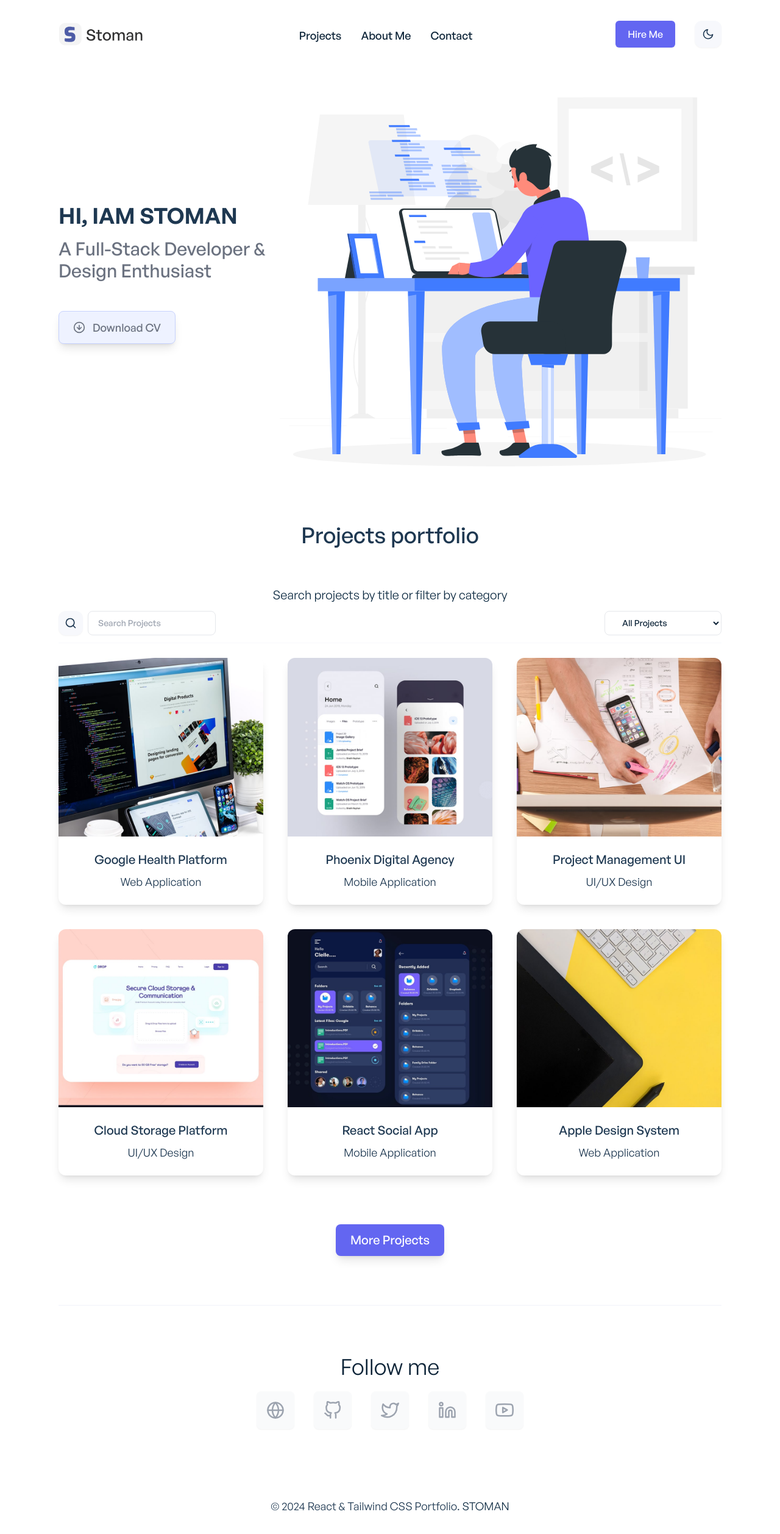
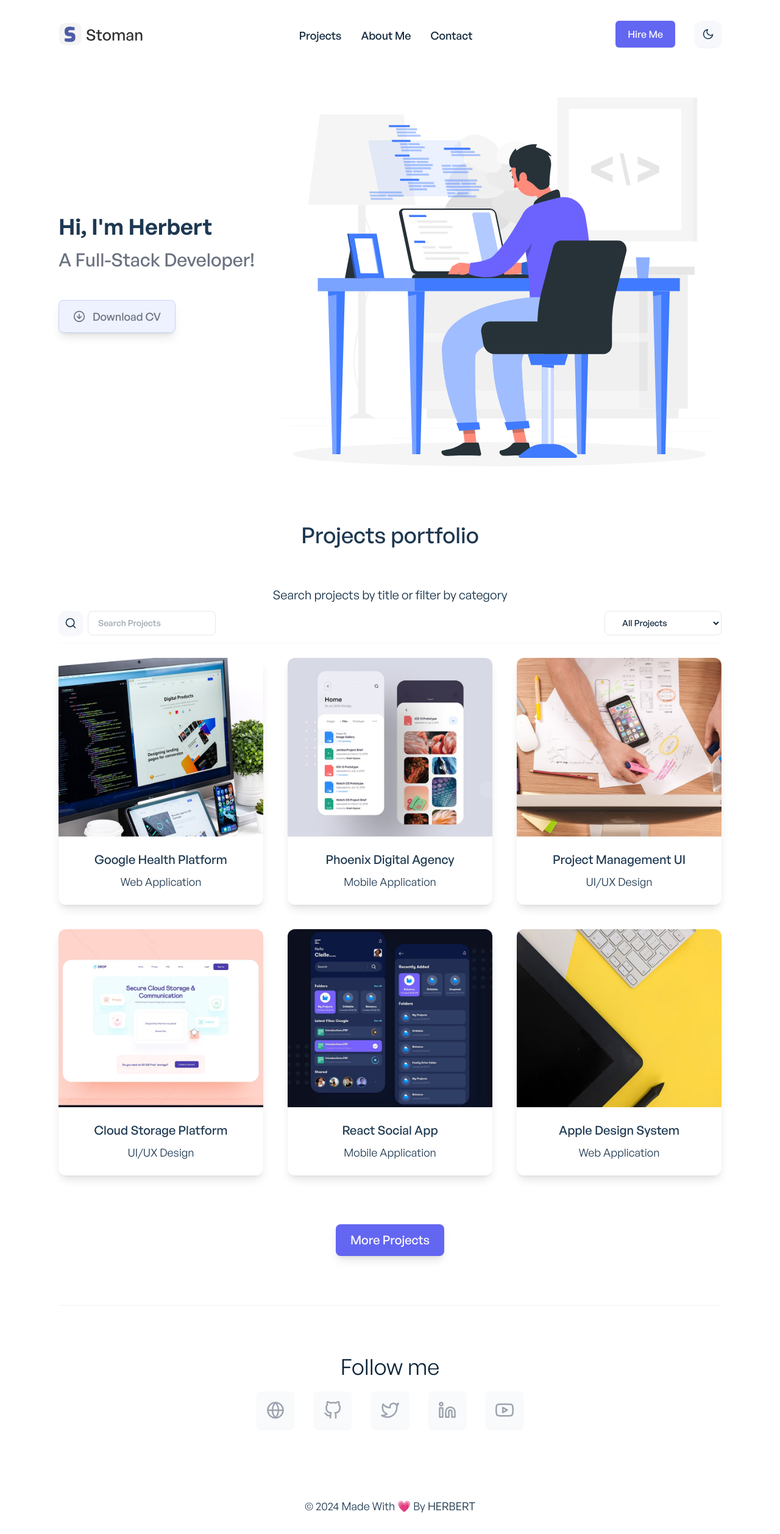
Before and after one commit to Herbert-RD/dev-portfolio, a React (Create React App) app: page / in a window 1280 px wide. Shown: the whole page at 61% size. Built offline with nearby package versions, Linux system fonts and the light colour scheme.

Commit message:
Name Changes

```diff
--- a/src/components/projects/ProjectsFilter.jsx
+++ b/src/components/projects/ProjectsFilter.jsx
@@ -16,10 +16,10 @@
                 sm:px-6
                 py-2
                 border
+								sm:w-2
                 dark:border-secondary-dark
                 rounded-lg
                 text-sm
-                sm:text-md
                 dark:font-medium
                 bg-secondary-light
                 dark:bg-ternary-dark
--- a/src/components/shared/AppBanner.jsx
+++ b/src/components/shared/AppBanner.jsx
@@ -23,9 +23,9 @@
 						duration: 0.9,
 						delay: 0.1,
 					}}
-					className="font-general-semibold text-2xl lg:text-3xl xl:text-4xl text-center sm:text-left text-ternary-dark dark:text-primary-light uppercase"
+					className="font-general-semibold text-2xl lg:text-3xl xl:text-4xl text-center sm:text-left text-ternary-dark dark:text-primary-light"
 				>
-					Hi, Iam Stoman
+					Hi, I'm Herbert
 				</motion.h1>
 				<motion.p
 					initial={{ opacity: 0 }}
@@ -37,7 +37,7 @@
 					}}
 					className="font-general-medium mt-4 text-lg md:text-xl lg:text-2xl xl:text-3xl text-center sm:text-left leading-normal text-gray-500 dark:text-gray-200"
 				>
-					A Full-Stack Developer & Design Enthusiast
+					A Full-Stack Developer!
 				</motion.p>
 				<motion.div
 					initial={{ opacity: 0 }}
--- a/src/components/shared/AppFooterCopyright.jsx
+++ b/src/components/shared/AppFooterCopyright.jsx
@@ -8,15 +8,14 @@
 					target="__blank"
 					className="hover:underline hover:text-indigo-600 dark:hover:text-indigo-300 ml-1 duration-500"
 				>
-					React & Tailwind CSS Portfolio
+					Made With 💗 By
 				</a>
-				.
 				<a
-					href="https://stoman.me"
+					href="#"
 					target="__blank"
 					className="text-secondary-dark dark:text-secondary-light font-medium uppercase hover:underline hover:text-indigo-600 dark:hover:text-indigo-300 ml-1 duration-500"
 				>
-					Stoman
+					Herbert
 				</a>
 			</div>
 		</div>
```
